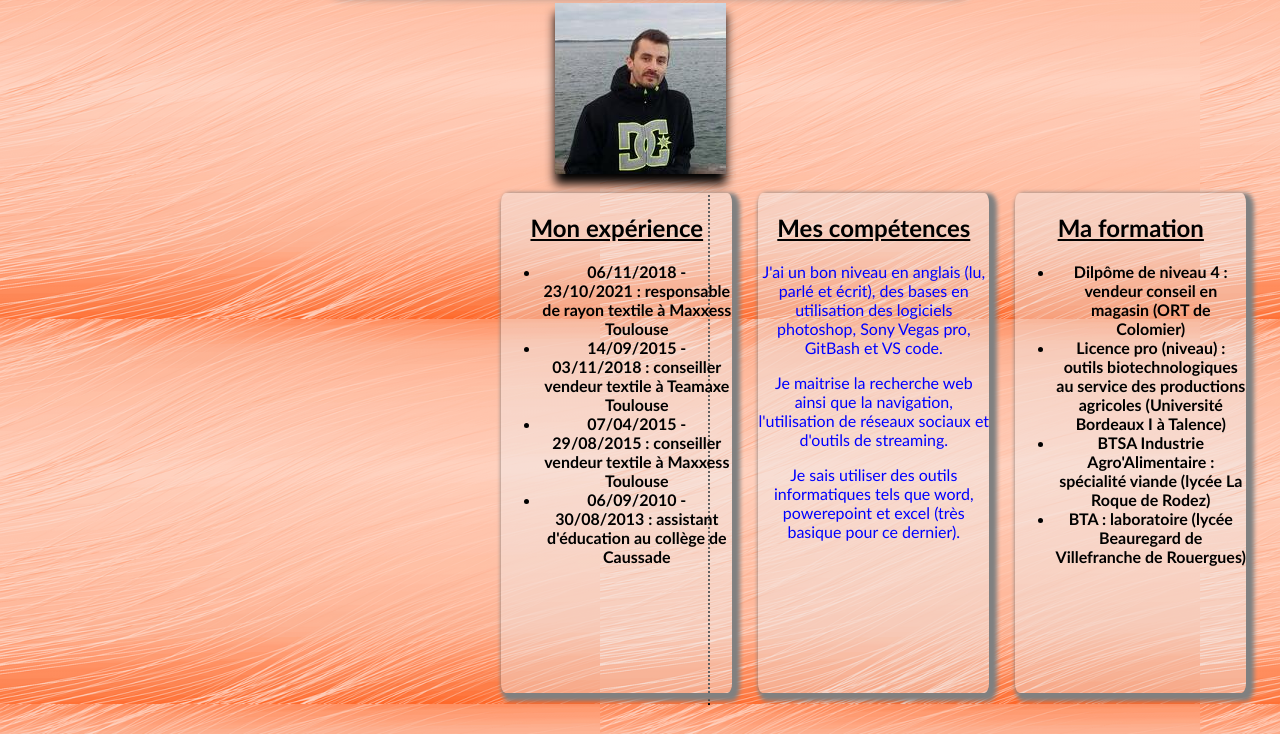
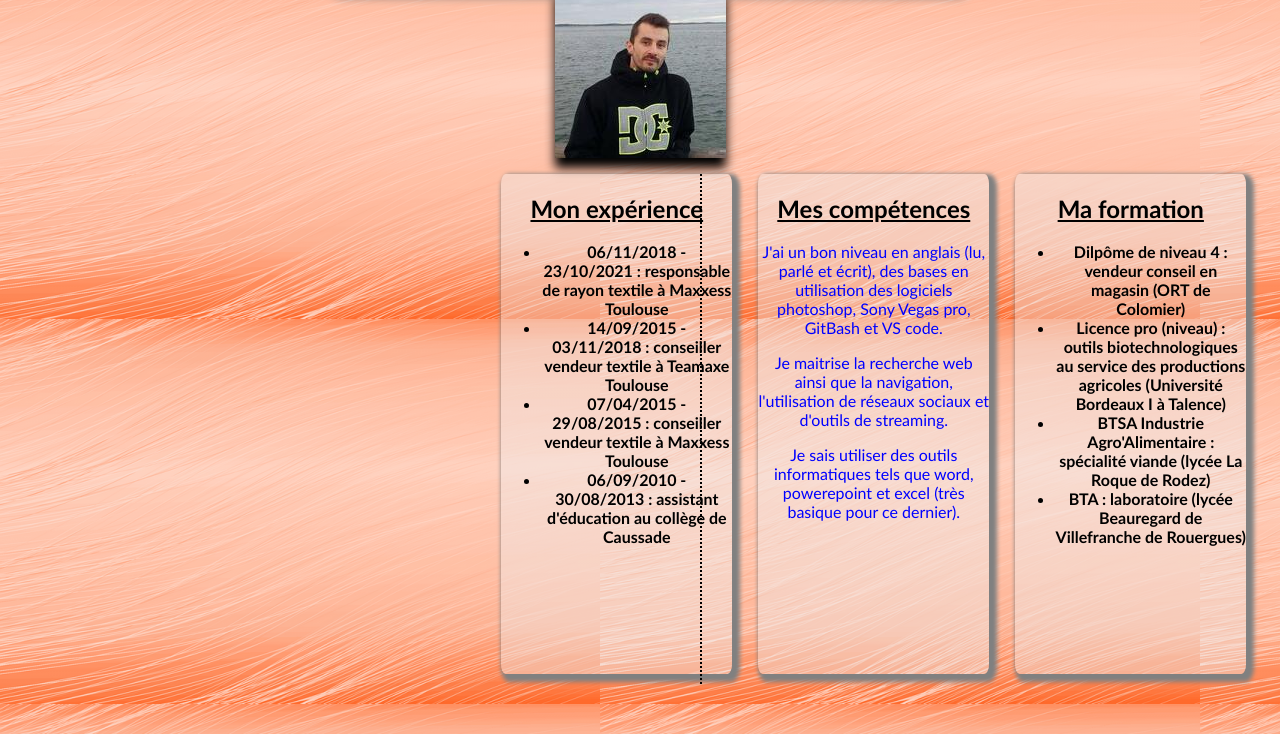
Before and after one commit to 7h0ma5Thomas/cv, a plain HTML site: page index.html in a window 1280 px wide. Shown: the part 66-800 px from the top of the page. Drawn offline with Linux system fonts and the light colour scheme.

Commit message:
corrections

```diff
--- a/index.html
+++ b/index.html
@@ -1,5 +1,6 @@
 <!DOCTYPE html>
-<html lang="fr">
+<html lang="fr-FR">
+
 <head>
     <meta charset="UTF-8">
     <meta http-equiv="X-UA-Compatible" content="IE=edge">
@@ -12,9 +13,7 @@
 
     <header>
         <h1>Thomas Chaudru</h1>
-        <p>
-            <a href="img/moi.jpg"><img src="img/moi_mini.jpg" alt="photo de moi"/></a>
-        </p>
+        <a href="img/moi.jpg"><img src="img/moi_mini.jpg" alt="photo de moi" /></a>
     </header>
 
     <nav>
@@ -35,16 +34,20 @@
 
         <article>
             <h2>Mes compétences</h2>
-            <p>J'ai un bon niveau en anglais (lu, parlé et écrit), des bases en utilisation des logiciels photoshop, Sony Vegas pro, GitBash et VS code.</p>
-            <p>Je maitrise la recherche web ainsi que la navigation, l'utilisation de réseaux sociaux et d'outils de streaming.</p>
-            <p>Je sais utiliser des outils informatiques tels que word, powerepoint et excel (très basique pour ce dernier).</p>
+            <p>J'ai un bon niveau en anglais (lu, parlé et écrit), des bases en utilisation des logiciels photoshop,
+                Sony Vegas pro, GitBash et VS code.</p>
+            <p>Je maitrise la recherche web ainsi que la navigation, l'utilisation de réseaux sociaux et d'outils de
+                streaming.</p>
+            <p>Je sais utiliser des outils informatiques tels que word, powerepoint et excel (très basique pour ce
+                dernier).</p>
         </article>
 
         <article>
             <h2>Ma formation</h2>
             <ul>
                 <li>Dilpôme de niveau 4 : vendeur conseil en magasin (ORT de Colomier)</li>
-                <li>Licence pro (niveau) : outils biotechnologiques au service des productions agricoles (Université Bordeaux I à Talence)</li>
+                <li>Licence pro (niveau) : outils biotechnologiques au service des productions agricoles (Université
+                    Bordeaux I à Talence)</li>
                 <li>BTSA Industrie Agro'Alimentaire : spécialité viande (lycée La Roque de Rodez)</li>
                 <li>BTA : laboratoire (lycée Beauregard de Villefranche de Rouergues)</li>
             </ul>
--- a/style.css
+++ b/style.css
@@ -44,23 +44,19 @@ nav
 	border-right: dotted black 2px;
 	position: absolute;
 	height: 510px;
-	margin-left: 700px;
-	margin-top: 2px;
+	left: 700px;
+	top: 240px;
 }
 
 section
 {
-	position: relative;
 	width: 61%;
-	height: 500px;
 	margin-left: 38%;
 	margin-top: 1%;
 	display: flex;
-	flex-direction: row;
 	flex-wrap: wrap;
 	justify-content: center;
 	align-items:center;
-	padding: 0%;
 	text-align: justify;
 }
 
```
Lines whose indentation alone changed are shown as unchanged.
